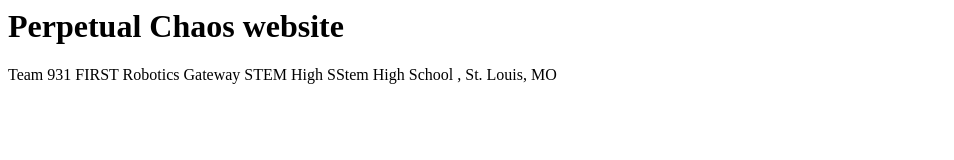
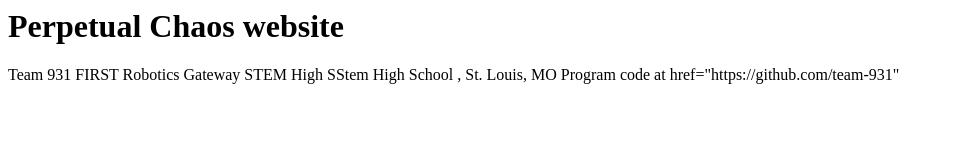
Before and after one commit to Team-931/Team-931.github.io, a plain HTML site: page index.html in a window 1280 px wide. Shown: the whole page, without its empty margins (0-954 px from the left). Drawn offline with Linux system fonts and the light colour scheme.

Commit message:
Update index.html

```diff
--- a/index.html
+++ b/index.html
@@ -10,4 +10,6 @@
   </h1>
   Team 931 FIRST Robotics
 Gateway STEM High SStem High School , St. Louis, MO
+
+  Program code at <a>href="https://github.com/team-931"</a>
 </body>
```
